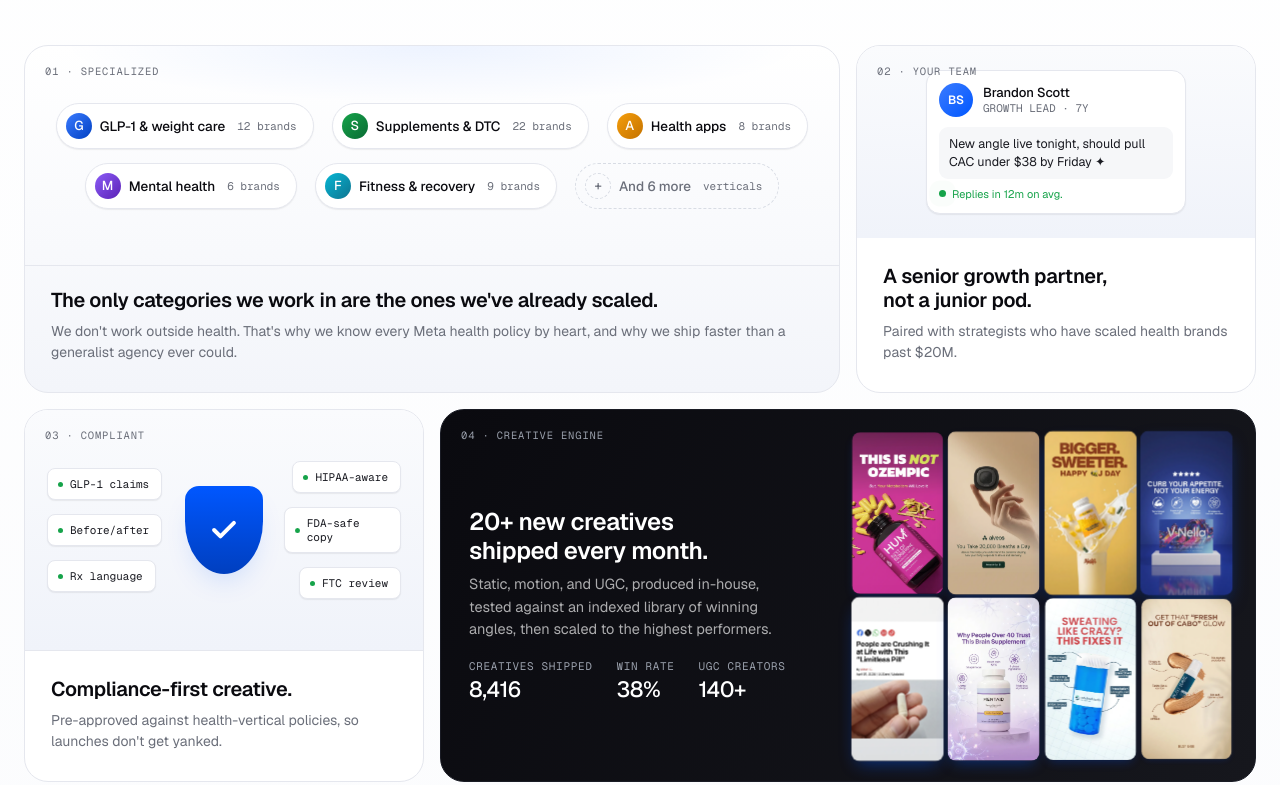
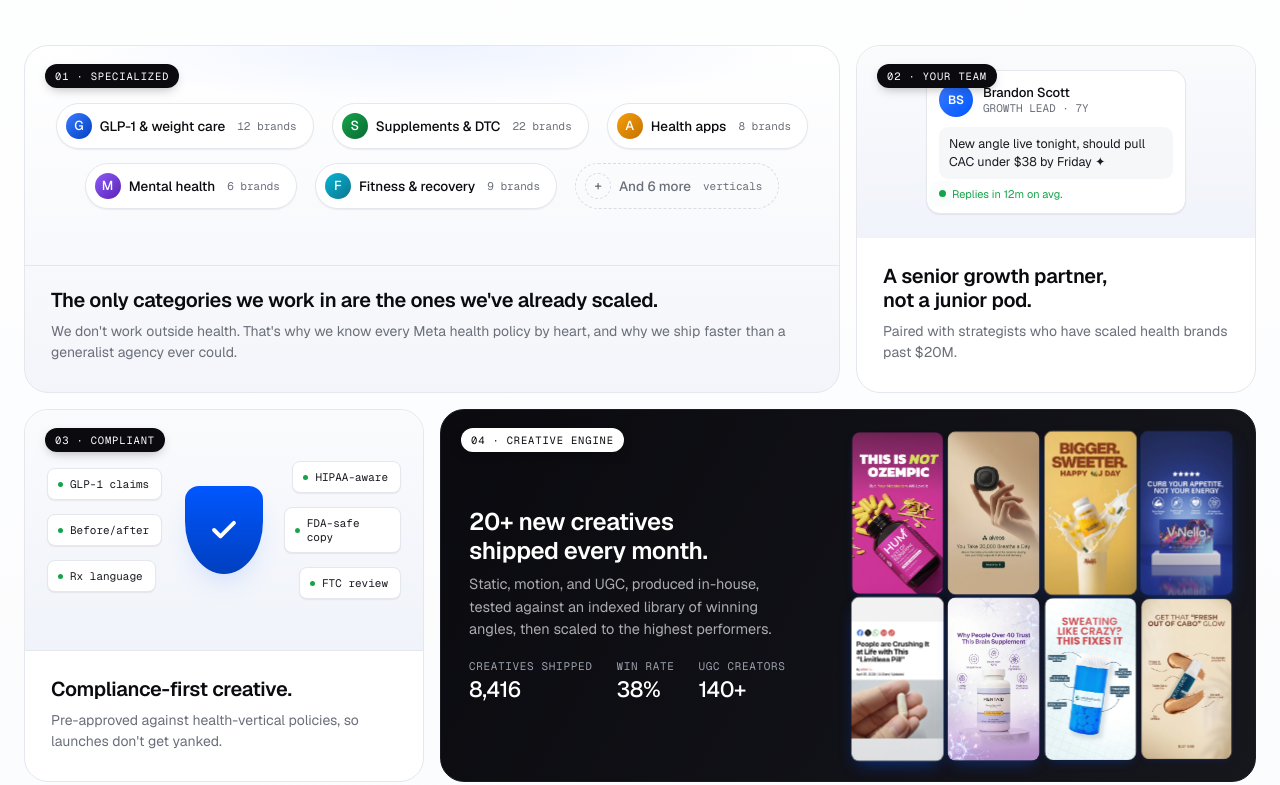
Before and after one commit to pravinemani5545/adboost-landing, an Astro site: page / in a window 1280 px wide. Shown: the part 1893-2678 px from the top of the page. Built offline with nearby package versions, Linux system fonts and the light colour scheme; Astro itself is replaced by a stand-in of ours; animation ran at ten frames a second; a script that the page names is missing.

Commit message:
Promote bento section tags to prominent pills
Each card's 01-06 label was a thin muted gray mono caption that mostly
disappeared. They are now real pills:
- 01 / 02 / 03 / 05 / 06 (light backgrounds): solid black pill, white
  text, soft drop shadow.
- 04 Creative Engine (dark card background): inverted - white pill with
  black text so it stays prominent.

Same monospace lettering and tracking; just promoted to a real chip so
each section announces itself at a glance.

Co-Authored-By: Claude Opus 4.7 (1M context) <noreply@anthropic.com>

```diff
--- a/src/styles/global.css
+++ b/src/styles/global.css
@@ -219,7 +219,8 @@ section { position: relative; z-index: 1; }
 .bento-grid { display: grid; grid-template-columns: repeat(6, 1fr); gap: 16px; grid-auto-rows: minmax(280px, auto); }
 .bcard { position: relative; border: 1px solid var(--line); border-radius: var(--radius-lg); background: #fff; overflow: hidden; transition: transform .3s, box-shadow .3s, border-color .3s; display: flex; flex-direction: column; }
 .bcard:hover { transform: translateY(-4px); box-shadow: var(--shadow-lg); border-color: var(--line-2); }
-.bcard .tag { position: absolute; top: 18px; left: 20px; font-family: "Geist Mono", monospace; font-size: 10.5px; color: var(--mute); letter-spacing: .08em; z-index: 2; }
+.bcard .tag { position: absolute; top: 18px; left: 20px; font-family: "Geist Mono", monospace; font-size: 10.5px; color: #fff; background: var(--ink); padding: 5px 10px; border-radius: 999px; letter-spacing: .08em; z-index: 2; box-shadow: 0 4px 12px -4px rgba(10, 10, 15, .35); }
+.bcard.b4 .tag { background: #fff; color: var(--ink); box-shadow: 0 4px 12px -4px rgba(0, 0, 0, .4); }
 .bcard .body { padding: 26px 26px 28px; z-index: 2; }
 .bcard h3 { margin: 0 0 8px; font-size: 20px; font-weight: 600; letter-spacing: -.015em; line-height: 1.22; text-wrap: balance; }
 .bcard p { margin: 0; color: var(--mute); font-size: 14px; line-height: 1.55; text-wrap: pretty; }
```
